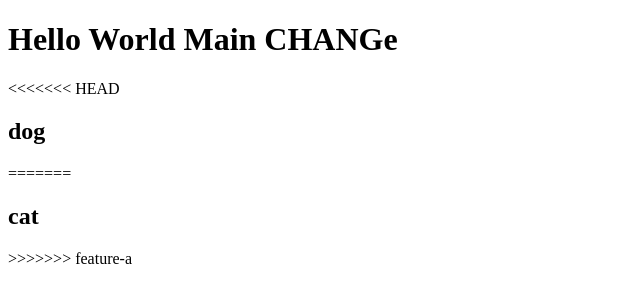
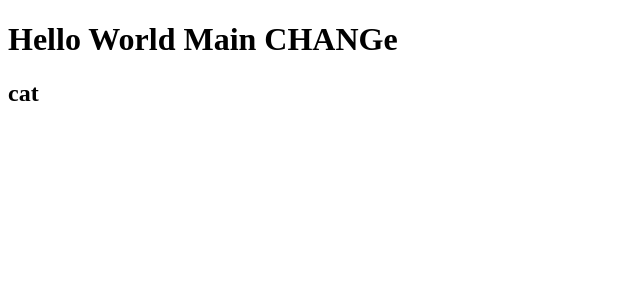
Before and after one commit to koksztul/testing, a plain HTML site: page index.html in a window 1280 px wide. Shown: the whole page, without its empty margins (0-640 px from the left). Drawn offline with Linux system fonts and the light colour scheme.

Commit message:
fix conflict

```diff
--- a/index.html
+++ b/index.html
@@ -5,10 +5,6 @@
 </head>
 <body>
 <h1>Hello World Main CHANGe</h1>
-<<<<<<< HEAD
-<h2>dog</h2>
-=======
 <h2>cat</h2>
->>>>>>> feature-a
 </body>
 </html>
```
